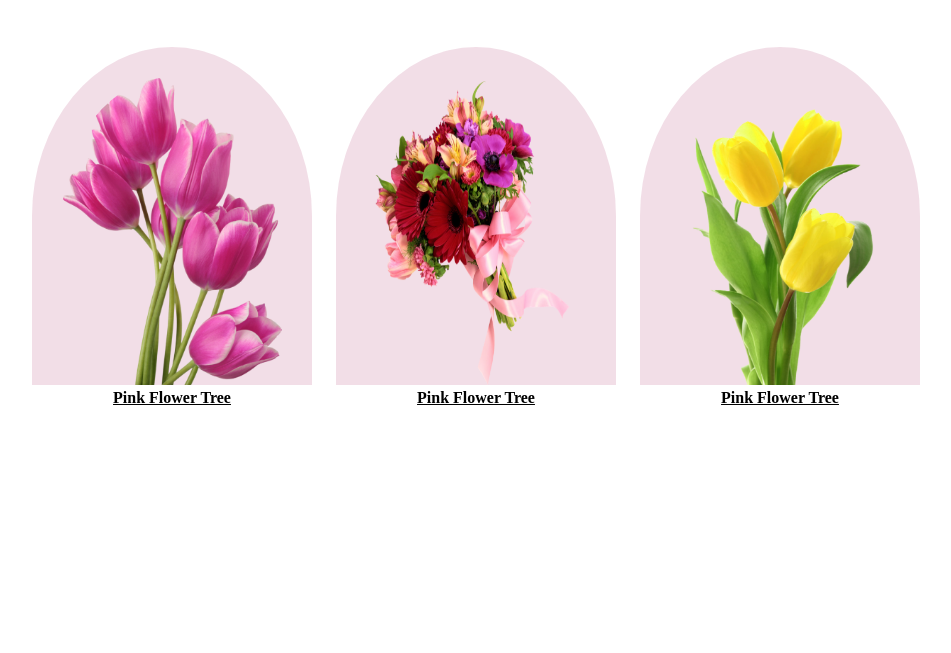
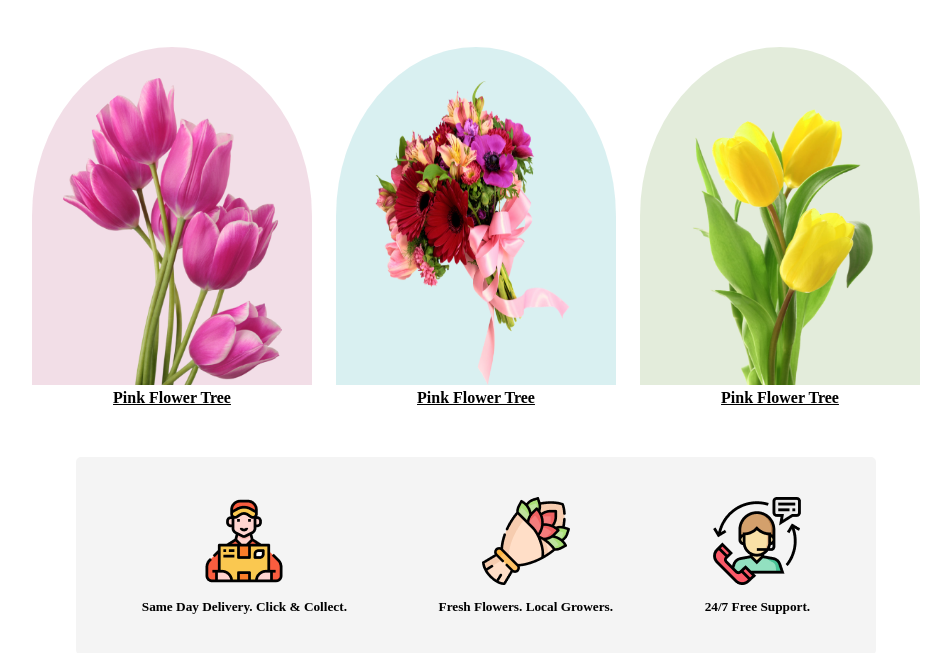
Before and after one commit to Sunny-Sharif/My-online-flower-shop, a plain HTML site: page index.html in a window 1280 px wide. Shown: the part 711-1364 px from the top of the page, without its empty margins (164-1115 px from the left). Drawn offline with Linux system fonts and the light colour scheme.

Commit message:
service section added

```diff
--- a/index.css
+++ b/index.css
@@ -105,7 +105,6 @@
 
 .flower-card {
     width: 464px;
-    height: 538px;
     border-top-left-radius: 50px;
     border-top-right-radius: 50px;
     text-align: center;
@@ -120,5 +119,40 @@
     border-top-right-radius: 50%;
 }
 
+.flower-card-image-2 {
+    background-color: #0597A026;
+}
+
+.flower-card-image-3 {
+    background-color: #477D1126;
+}
+
 
 /* flower card end */
+
+
+/* service section start */
+
+.service-containar {
+    display: flex;
+    justify-content: space-around;
+    align-items: center;
+    margin: 0px 240px;
+    padding: 20px;
+    border-radius: 5px;
+    background-color: rgba(39, 39, 39, 0.05);
+}
+
+.service-box {
+    text-align: center;
+    padding: 20px 0;
+}
+
+.service-icon {
+    width: 88px;
+    height: 88px;
+    margin-bottom: 10px;
+}
+
+
+/* service section end */
--- a/index.html
+++ b/index.html
@@ -49,16 +49,35 @@
                     <h4 class="flower-card-titel"><u>Pink Flower Tree</u></h4>
                 </div>
                 <div class="flower-card">
-                    <img src="./Flower Asset/pngwing 5.png" alt="" class="flower-card-image">
+                    <img src="./Flower Asset/pngwing 5.png" alt="" class="flower-card-image flower-card-image-2">
                     <h4 class="flower-card-titel"><u>Pink Flower Tree</u></h4>
                 </div>
                 <div class="flower-card">
-                    <img src="./Flower Asset/pngwing 7.png" alt="" class="flower-card-image">
+                    <img src="./Flower Asset/pngwing 7.png" alt="" class="flower-card-image flower-card-image-3">
                     <h4 class="flower-card-titel"><u>Pink Flower Tree</u></h4>
                 </div>
             </div>
         </section>
         <!-- flower section end -->
+        <!-- service section start -->
+        <section>
+            <div class="service-containar">
+                <!-- .service-box*3>img.service-icon+h5.service-titel   -->
+                <div class="service-box">
+                    <img src="./Flower Asset/Group 57.png" alt="" class="service-icon">
+                    <h5 class="service-titel">Same Day Delivery. Click & Collect.</h5>
+                </div>
+                <div class="service-box">
+                    <img src="./Flower Asset/Group 58.png" alt="" class="service-icon">
+                    <h5 class="service-titel">Fresh Flowers. Local Growers.</h5>
+                </div>
+                <div class="service-box">
+                    <img src="./Flower Asset/Group 59.png" alt="" class="service-icon">
+                    <h5 class="service-titel">24/7 Free Support.</h5>
+                </div>
+            </div>
+        </section>
+        <!-- service section end -->
     </main>
 </body>
 
```
